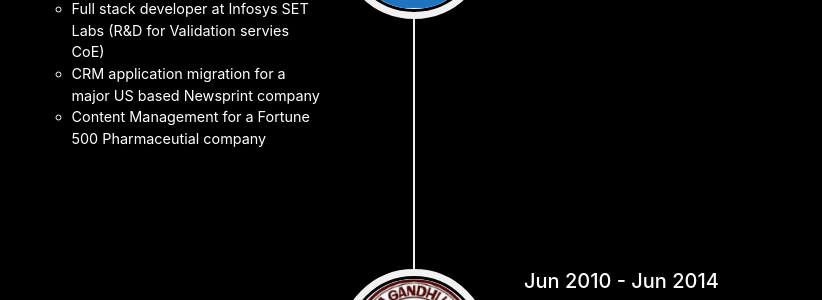
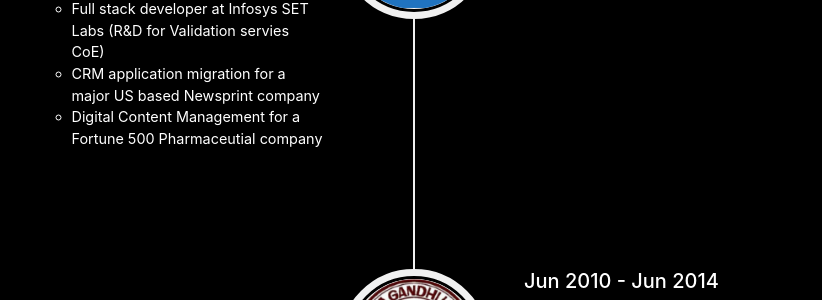
Before and after one commit to reemstk/reemstk.github.io, a Jekyll site: the page built from index.md, in a window 1280 px wide and 900 px high, scrolled down 2027 px. Shown: the part 152-452 px from the top of the window, without its empty margins (226-1048 px from the left). Built offline with Jekyll 4.4.1, drawn with Linux system fonts in a browser that asks for light colours; nearby versions of some CDN libraries; comment, search, counter and statistics services are not loaded; our own code applies the rules of GitHub Pages for plain Markdown files.

Commit message:
Update timeline.yml

```diff
--- a/_data/timeline.yml
+++ b/_data/timeline.yml
@@ -43,7 +43,7 @@
         - Product Owner for Infosys Test Data Management solution
         - Full stack developer at Infosys SET Labs (R&D for Validation servies CoE)
         - CRM application migration for a major US based Newsprint company
-        - Content Management for a Fortune 500 Pharmaceutial company
+        - Digital Content Management for a Fortune 500 Pharmaceutial company
     institute: Infosys
   - image: /assets/img/icons/mgu.png
     date: Jun 2010 - Jun 2014
```
